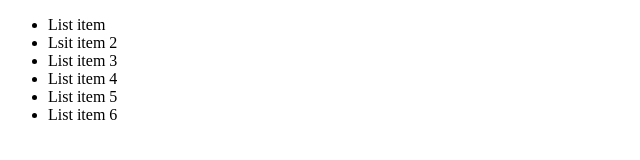
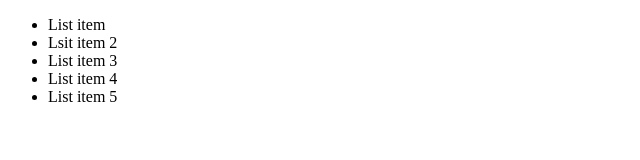
Before and after one commit to ThomasBjornstad/firstGitTest, a plain HTML site: page index2.html in a window 1280 px wide. Shown: the full height of the page, 0-640 px from the left. Drawn offline with Linux system fonts and the light colour scheme.

Commit message:
hgjhgjhg

```diff
--- a/index2.html
+++ b/index2.html
@@ -11,7 +11,7 @@
  		<li>List item 3</li>
  		<li>List item 4</li>
  		<li>List item 5</li>
- 		<li>List item 6</li>
+
  	</ul>
  </div>
 </body>
```
